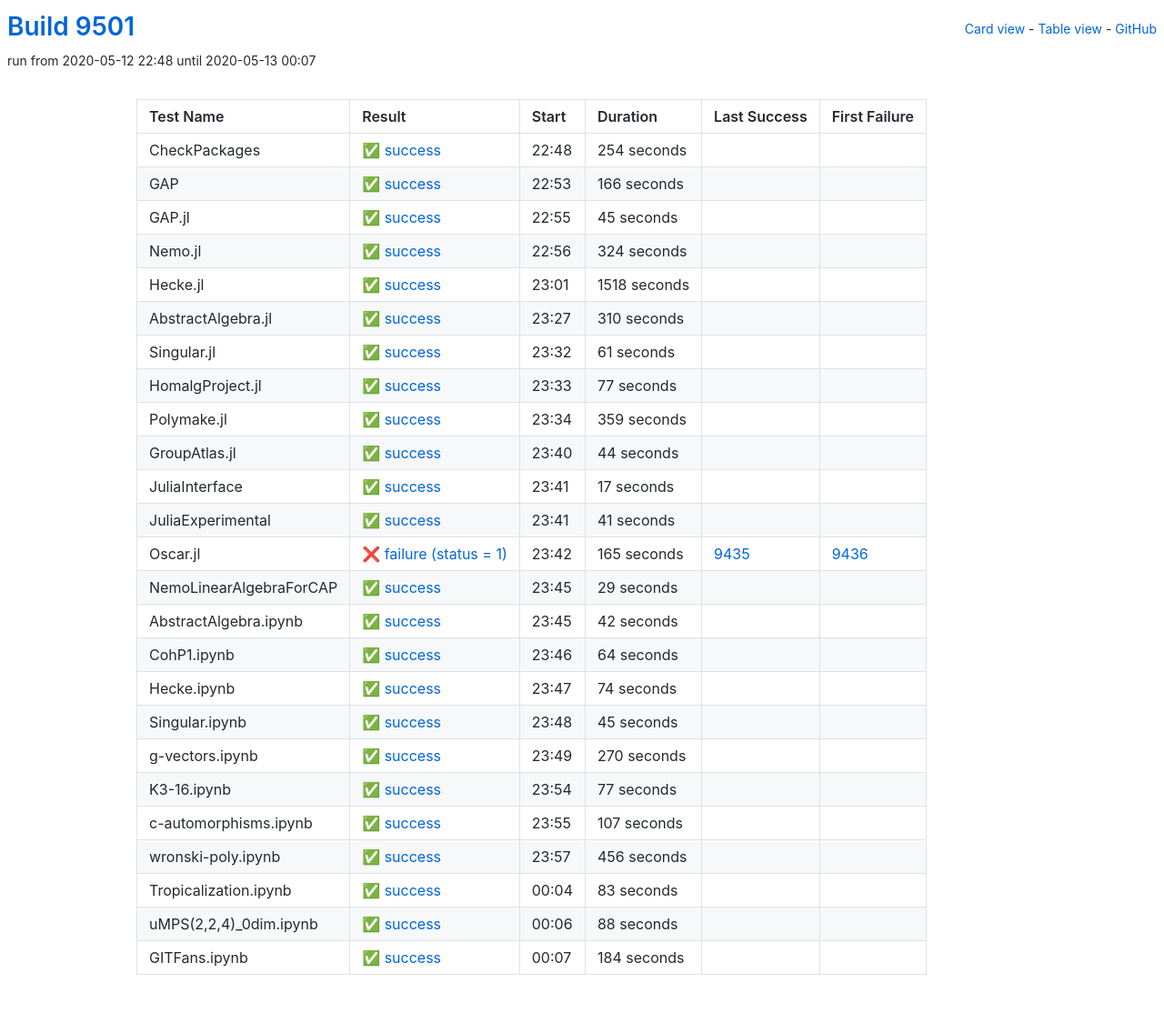
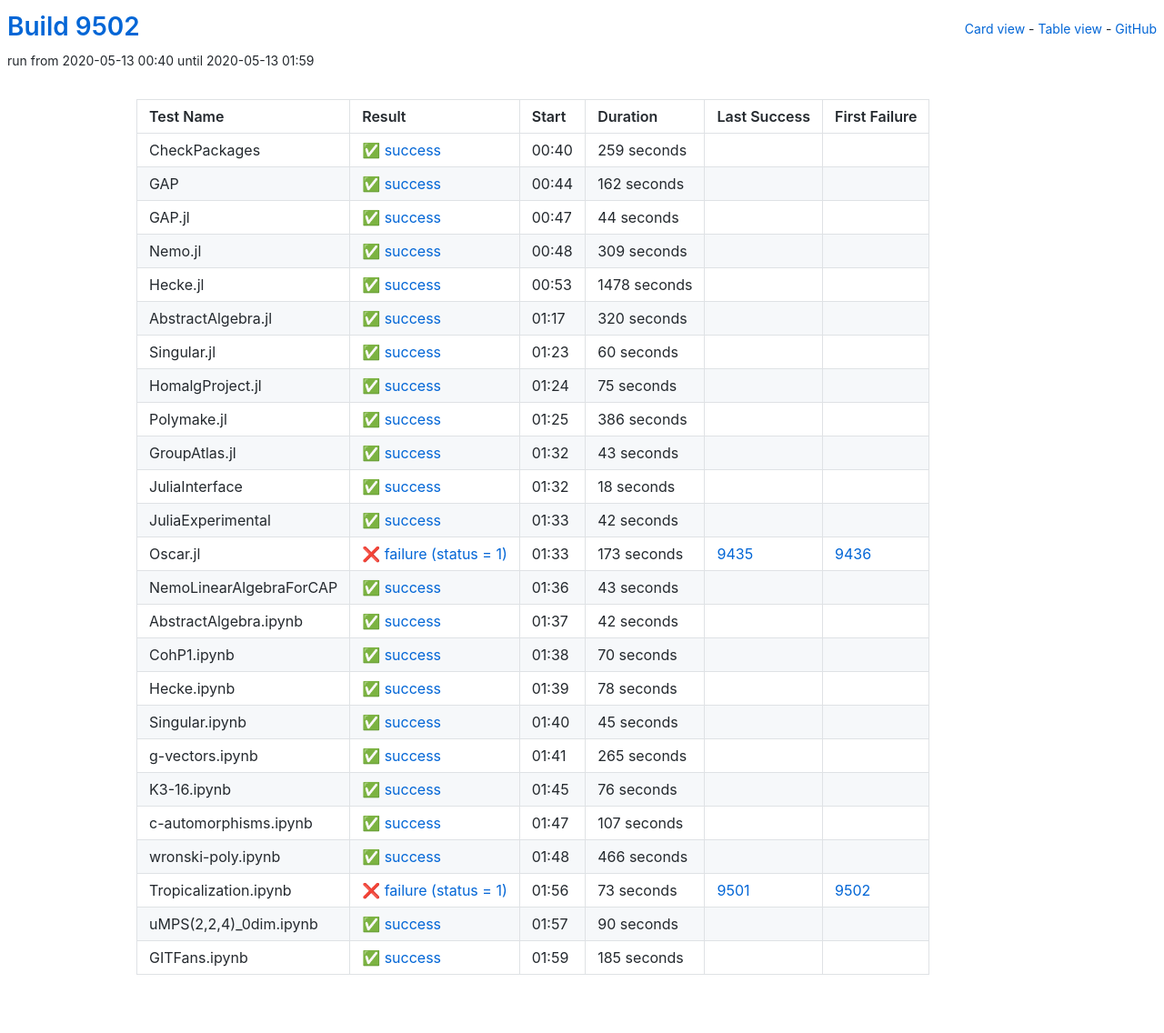
Before and after one commit to oscar-system/oscar-ci-status, a Jekyll site: the page built from table.html, in a window 1280 px wide. Shown: the whole page at 91% size. Built offline with Jekyll 4.4.1, drawn with Linux system fonts in a browser that asks for light colours.

Commit message:
Build 9502

```diff
--- a/_data/ci.yml
+++ b/_data/ci.yml
@@ -1,173 +1,173 @@
-build: 9501
-build_url: https://oscarci.mathematik.uni-kl.de/job/oscar/9501/
+build: 9502
+build_url: https://oscarci.mathematik.uni-kl.de/job/oscar/9502/
 job: oscar
 tests:
-- duration: 254
+- duration: 259
   exitcode: 0
   first_failure: false
   first_failure_url: null
   id: checkpackages
   last_success: false
   last_success_url: null
-  log: https://oscarci.mathematik.uni-kl.de/job/oscar/9501/artifact/logs/build-9501/CheckPackages.log
+  log: https://oscarci.mathematik.uni-kl.de/job/oscar/9502/artifact/logs/build-9502/CheckPackages.log
   name: CheckPackages
-  start: 2020-05-12 22:48
+  start: 2020-05-13 00:40
   status: success
   success: true
-- duration: 166
+- duration: 162
   exitcode: 0
   first_failure: false
   first_failure_url: null
   id: gap
   last_success: false
   last_success_url: null
-  log: https://oscarci.mathematik.uni-kl.de/job/oscar/9501/artifact/logs/build-9501/GAP.log
+  log: https://oscarci.mathematik.uni-kl.de/job/oscar/9502/artifact/logs/build-9502/GAP.log
   name: GAP
-  start: 2020-05-12 22:53
+  start: 2020-05-13 00:44
   status: success
   success: true
-- duration: 45
+- duration: 44
   exitcode: 0
   first_failure: false
   first_failure_url: null
   id: gap-jl
   last_success: false
   last_success_url: null
-  log: https://oscarci.mathematik.uni-kl.de/job/oscar/9501/artifact/logs/build-9501/GAP.jl.log
+  log: https://oscarci.mathematik.uni-kl.de/job/oscar/9502/artifact/logs/build-9502/GAP.jl.log
   name: GAP.jl
-  start: 2020-05-12 22:55
+  start: 2020-05-13 00:47
   status: success
   success: true
-- duration: 324
+- duration: 309
   exitcode: 0
   first_failure: false
   first_failure_url: null
   id: nemo-jl
   last_success: false
   last_success_url: null
-  log: https://oscarci.mathematik.uni-kl.de/job/oscar/9501/artifact/logs/build-9501/Nemo.jl.log
+  log: https://oscarci.mathematik.uni-kl.de/job/oscar/9502/artifact/logs/build-9502/Nemo.jl.log
   name: Nemo.jl
-  start: 2020-05-12 22:56
+  start: 2020-05-13 00:48
   status: success
   success: true
-- duration: 1518
+- duration: 1478
   exitcode: 0
   first_failure: false
   first_failure_url: null
   id: hecke-jl
   last_success: false
   last_success_url: null
-  log: https://oscarci.mathematik.uni-kl.de/job/oscar/9501/artifact/logs/build-9501/Hecke.jl.log
+  log: https://oscarci.mathematik.uni-kl.de/job/oscar/9502/artifact/logs/build-9502/Hecke.jl.log
   name: Hecke.jl
-  start: 2020-05-12 23:01
+  start: 2020-05-13 00:53
   status: success
   success: true
-- duration: 310
+- duration: 320
   exitcode: 0
   first_failure: false
   first_failure_url: null
   id: abstractalgebra-jl
   last_success: false
   last_success_url: null
-  log: https://oscarci.mathematik.uni-kl.de/job/oscar/9501/artifact/logs/build-9501/AbstractAlgebra.jl.log
+  log: https://oscarci.mathematik.uni-kl.de/job/oscar/9502/artifact/logs/build-9502/AbstractAlgebra.jl.log
   name: AbstractAlgebra.jl
-  start: 2020-05-12 23:27
+  start: 2020-05-13 01:17
   status: success
   success: true
-- duration: 61
+- duration: 60
   exitcode: 0
   first_failure: false
   first_failure_url: null
   id: singular-jl
   last_success: false
   last_success_url: null
-  log: https://oscarci.mathematik.uni-kl.de/job/oscar/9501/artifact/logs/build-9501/Singular.jl.log
+  log: https://oscarci.mathematik.uni-kl.de/job/oscar/9502/artifact/logs/build-9502/Singular.jl.log
   name: Singular.jl
-  start: 2020-05-12 23:32
+  start: 2020-05-13 01:23
   status: success
   success: true
-- duration: 77
+- duration: 75
   exitcode: 0
   first_failure: false
   first_failure_url: null
   id: homalgproject-jl
   last_success: false
   last_success_url: null
-  log: https://oscarci.mathematik.uni-kl.de/job/oscar/9501/artifact/logs/build-9501/HomalgProject.jl.log
+  log: https://oscarci.mathematik.uni-kl.de/job/oscar/9502/artifact/logs/build-9502/HomalgProject.jl.log
   name: HomalgProject.jl
-  start: 2020-05-12 23:33
+  start: 2020-05-13 01:24
   status: success
   success: true
-- duration: 359
+- duration: 386
   exitcode: 0
   first_failure: false
   first_failure_url: null
   id: polymake-jl
   last_success: false
   last_success_url: null
-  log: https://oscarci.mathematik.uni-kl.de/job/oscar/9501/artifact/logs/build-9501/Polymake.jl.log
+  log: https://oscarci.mathematik.uni-kl.de/job/oscar/9502/artifact/logs/build-9502/Polymake.jl.log
   name: Polymake.jl
-  start: 2020-05-12 23:34
+  start: 2020-05-13 01:25
   status: success
   success: true
-- duration: 44
+- duration: 43
   exitcode: 0
   first_failure: false
   first_failure_url: null
   id: groupatlas-jl
   last_success: false
   last_success_url: null
-  log: https://oscarci.mathematik.uni-kl.de/job/oscar/9501/artifact/logs/build-9501/GroupAtlas.jl.log
+  log: https://oscarci.mathematik.uni-kl.de/job/oscar/9502/artifact/logs/build-9502/GroupAtlas.jl.log
   name: GroupAtlas.jl
-  start: 2020-05-12 23:40
+  start: 2020-05-13 01:32
   status: success
   success: true
-- duration: 17
+- duration: 18
   exitcode: 0
   first_failure: false
   first_failure_url: null
   id: juliainterface
   last_success: false
   last_success_url: null
-  log: https://oscarci.mathematik.uni-kl.de/job/oscar/9501/artifact/logs/build-9501/JuliaInterface.log
+  log: https://oscarci.mathematik.uni-kl.de/job/oscar/9502/artifact/logs/build-9502/JuliaInterface.log
   name: JuliaInterface
-  start: 2020-05-12 23:41
+  start: 2020-05-13 01:32
   status: success
   success: true
-- duration: 41
+- duration: 42
   exitcode: 0
   first_failure: false
   first_failure_url: null
   id: juliaexperimental
   last_success: false
   last_success_url: null
-  log: https://oscarci.mathematik.uni-kl.de/job/oscar/9501/artifact/logs/build-9501/JuliaExperimental.log
+  log: https://oscarci.mathematik.uni-kl.de/job/oscar/9502/artifact/logs/build-9502/JuliaExperimental.log
   name: JuliaExperimental
-  start: 2020-05-12 23:41
+  start: 2020-05-13 01:33
   status: success
   success: true
-- duration: 165
+- duration: 173
   exitcode: 1
   first_failure: 9436
   first_failure_url: https://oscarci.mathematik.uni-kl.de/job/oscar/9436/
   id: oscar-jl
   last_success: 9435
   last_success_url: https://oscarci.mathematik.uni-kl.de/job/oscar/9435/
-  log: https://oscarci.mathematik.uni-kl.de/job/oscar/9501/artifact/logs/build-9501/Oscar.jl.log
+  log: https://oscarci.mathematik.uni-kl.de/job/oscar/9502/artifact/logs/build-9502/Oscar.jl.log
   name: Oscar.jl
-  start: 2020-05-12 23:42
+  start: 2020-05-13 01:33
   status: failure
   success: false
-- duration: 29
+- duration: 43
   exitcode: 0
   first_failure: false
   first_failure_url: null
   id: nemolinearalgebraforcap
   last_success: false
   last_success_url: null
-  log: https://oscarci.mathematik.uni-kl.de/job/oscar/9501/artifact/logs/build-9501/NemoLinearAlgebraForCAP.log
+  log: https://oscarci.mathematik.uni-kl.de/job/oscar/9502/artifact/logs/build-9502/NemoLinearAlgebraForCAP.log
   name: NemoLinearAlgebraForCAP
-  start: 2020-05-12 23:45
+  start: 2020-05-13 01:36
   status: success
   success: true
 - duration: 42
@@ -177,33 +177,33 @@ tests:
   id: abstractalgebra-ipynb
   last_success: false
   last_success_url: null
-  log: https://oscarci.mathematik.uni-kl.de/job/oscar/9501/artifact/logs/build-9501/AbstractAlgebra.ipynb.log
+  log: https://oscarci.mathematik.uni-kl.de/job/oscar/9502/artifact/logs/build-9502/AbstractAlgebra.ipynb.log
   name: AbstractAlgebra.ipynb
-  start: 2020-05-12 23:45
+  start: 2020-05-13 01:37
   status: success
   success: true
-- duration: 64
+- duration: 70
   exitcode: 0
   first_failure: false
   first_failure_url: null
   id: cohp1-ipynb
   last_success: false
   last_success_url: null
-  log: https://oscarci.mathematik.uni-kl.de/job/oscar/9501/artifact/logs/build-9501/CohP1.ipynb.log
+  log: https://oscarci.mathematik.uni-kl.de/job/oscar/9502/artifact/logs/build-9502/CohP1.ipynb.log
   name: CohP1.ipynb
-  start: 2020-05-12 23:46
+  start: 2020-05-13 01:38
   status: success
   success: true
-- duration: 74
+- duration: 78
   exitcode: 0
   first_failure: false
   first_failure_url: null
   id: hecke-ipynb
   last_success: false
   last_success_url: null
-  log: https://oscarci.mathematik.uni-kl.de/job/oscar/9501/artifact/logs/build-9501/Hecke.ipynb.log
+  log: https://oscarci.mathematik.uni-kl.de/job/oscar/9502/artifact/logs/build-9502/Hecke.ipynb.log
   name: Hecke.ipynb
-  start: 2020-05-12 23:47
+  start: 2020-05-13 01:39
   status: success
   success: true
 - duration: 45
@@ -213,33 +213,33 @@ tests:
   id: singular-ipynb
   last_success: false
   last_success_url: null
-  log: https://oscarci.mathematik.uni-kl.de/job/oscar/9501/artifact/logs/build-9501/Singular.ipynb.log
+  log: https://oscarci.mathematik.uni-kl.de/job/oscar/9502/artifact/logs/build-9502/Singular.ipynb.log
   name: Singular.ipynb
-  start: 2020-05-12 23:48
+  start: 2020-05-13 01:40
   status: success
   success: true
-- duration: 270
+- duration: 265
   exitcode: 0
   first_failure: false
   first_failure_url: null
   id: g-vectors-ipynb
   last_success: false
   last_success_url: null
-  log: https://oscarci.mathematik.uni-kl.de/job/oscar/9501/artifact/logs/build-9501/g-vectors.ipynb.log
+  log: https://oscarci.mathematik.uni-kl.de/job/oscar/9502/artifact/logs/build-9502/g-vectors.ipynb.log
   name: g-vectors.ipynb
-  start: 2020-05-12 23:49
+  start: 2020-05-13 01:41
   status: success
   success: true
-- duration: 77
+- duration: 76
   exitcode: 0
   first_failure: false
   first_failure_url: null
   id: k3-16-ipynb
   last_success: false
   last_success_url: null
-  log: https://oscarci.mathematik.uni-kl.de/job/oscar/9501/artifact/logs/build-9501/K3-16.ipynb.log
+  log: https://oscarci.mathematik.uni-kl.de/job/oscar/9502/artifact/logs/build-9502/K3-16.ipynb.log
   name: K3-16.ipynb
-  start: 2020-05-12 23:54
+  start: 2020-05-13 01:45
   status: success
   success: true
 - duration: 107
@@ -249,56 +249,56 @@ tests:
   id: c-automorphisms-ipynb
   last_success: false
   last_success_url: null
-  log: https://oscarci.mathematik.uni-kl.de/job/oscar/9501/artifact/logs/build-9501/c-automorphisms.ipynb.log
+  log: https://oscarci.mathematik.uni-kl.de/job/oscar/9502/artifact/logs/build-9502/c-automorphisms.ipynb.log
   name: c-automorphisms.ipynb
-  start: 2020-05-12 23:55
+  start: 2020-05-13 01:47
   status: success
   success: true
-- duration: 456
+- duration: 466
   exitcode: 0
   first_failure: false
   first_failure_url: null
   id: wronski-poly-ipynb
   last_success: false
   last_success_url: null
-  log: https://oscarci.mathematik.uni-kl.de/job/oscar/9501/artifact/logs/build-9501/wronski-poly.ipynb.log
+  log: https://oscarci.mathematik.uni-kl.de/job/oscar/9502/artifact/logs/build-9502/wronski-poly.ipynb.log
   name: wronski-poly.ipynb
-  start: 2020-05-12 23:57
+  start: 2020-05-13 01:48
   status: success
   success: true
-- duration: 83
-  exitcode: 0
-  first_failure: false
-  first_failure_url: null
+- duration: 73
+  exitcode: 1
+  first_failure: 9502
+  first_failure_url: https://oscarci.mathematik.uni-kl.de/job/oscar/9502/
   id: tropicalization-ipynb
-  last_success: false
-  last_success_url: null
-  log: https://oscarci.mathematik.uni-kl.de/job/oscar/9501/artifact/logs/build-9501/Tropicalization.ipynb.log
+  last_success: 9501
+  last_success_url: https://oscarci.mathematik.uni-kl.de/job/oscar/9501/
+  log: https://oscarci.mathematik.uni-kl.de/job/oscar/9502/artifact/logs/build-9502/Tropicalization.ipynb.log
   name: Tropicalization.ipynb
-  start: 2020-05-13 00:04
-  status: success
-  success: true
-- duration: 88
+  start: 2020-05-13 01:56
+  status: failure
+  success: false
+- duration: 90
   exitcode: 0
   first_failure: false
   first_failure_url: null
   id: umps-2-2-4-0dim-ipynb
   last_success: false
   last_success_url: null
-  log: https://oscarci.mathematik.uni-kl.de/job/oscar/9501/artifact/logs/build-9501/uMPS-2-2-4-_0dim.ipynb.log
+  log: https://oscarci.mathematik.uni-kl.de/job/oscar/9502/artifact/logs/build-9502/uMPS-2-2-4-_0dim.ipynb.log
   name: uMPS(2,2,4)_0dim.ipynb
-  start: 2020-05-13 00:06
+  start: 2020-05-13 01:57
   status: success
   success: true
-- duration: 184
+- duration: 185
   exitcode: 0
   first_failure: false
   first_failure_url: null
   id: gitfans-ipynb
   last_success: false
   last_success_url: null
-  log: https://oscarci.mathematik.uni-kl.de/job/oscar/9501/artifact/logs/build-9501/GITFans.ipynb.log
+  log: https://oscarci.mathematik.uni-kl.de/job/oscar/9502/artifact/logs/build-9502/GITFans.ipynb.log
   name: GITFans.ipynb
-  start: 2020-05-13 00:07
+  start: 2020-05-13 01:59
   status: success
   success: true
```
Also changed, not shown: README.md.
